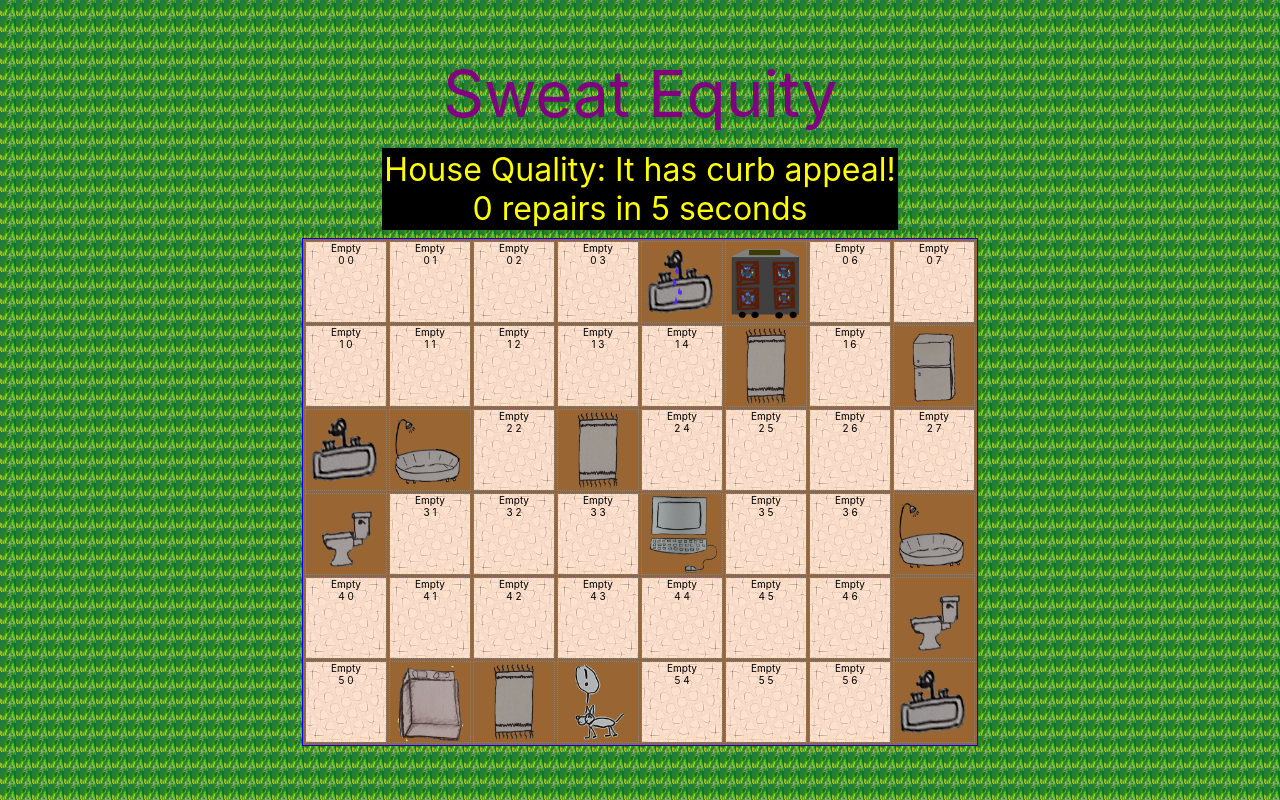
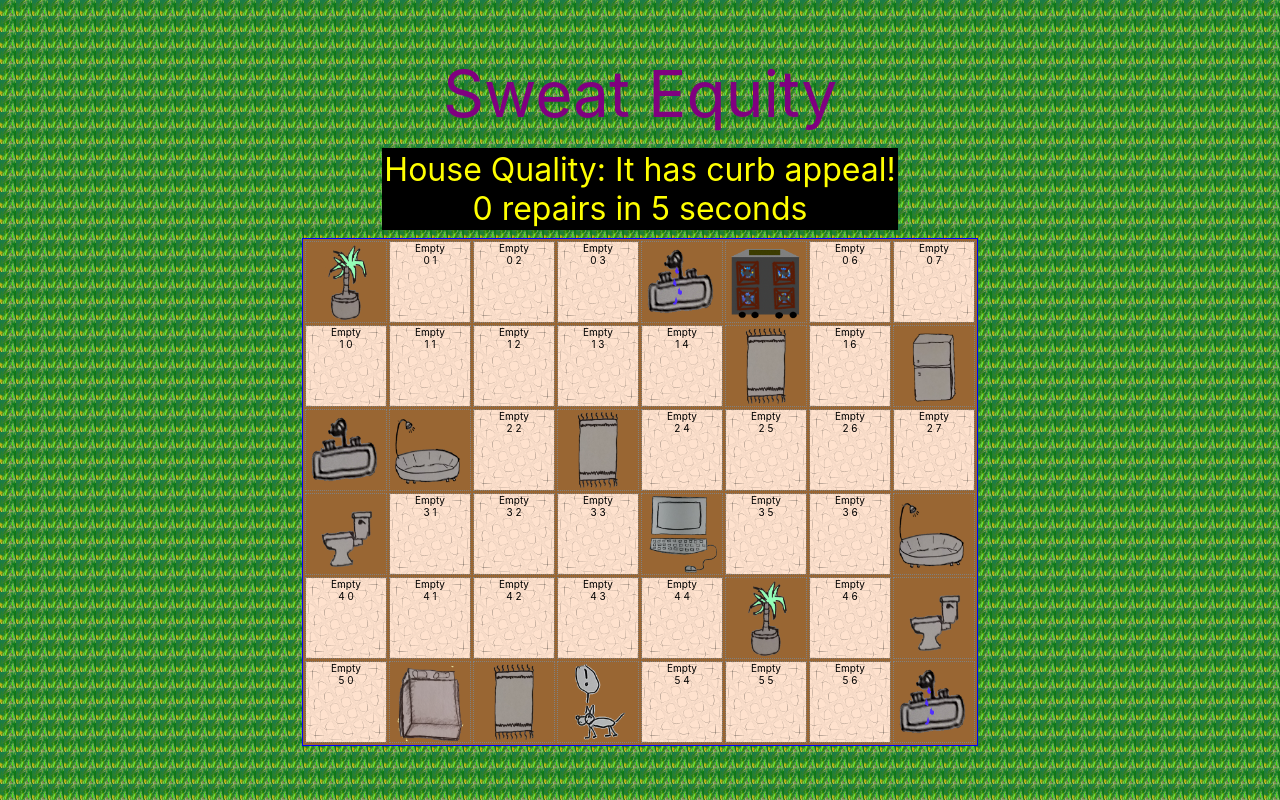
Before and after one commit to addison-grant/sweat-equity-2, a React (Create React App) app: page / in a window 1280 px wide. Built offline with nearby package versions, Linux system fonts and the light colour scheme; no server answers.

Commit message:
Add Tree Component

```diff
--- a/src/components/House.js
+++ b/src/components/House.js
@@ -1,16 +1,19 @@
 import React from 'react';
 import './House.css';
 import '../img/grasstile.png';
+
+import Empty from './Empty.js';
+
 import Sink from './Sink.js';
 import Stove from './Stove.js';
 import Toilet from './Toilet.js';
-import Empty from './Empty.js';
 import Dog from './Dog.js';
 import Computer from './Computer.js';
 import Shower from './Shower.js';
 import Refrigerator from './Refrigerator.js';
 import Bed from './Bed.js';
 import Rug from './Rug.js';
+import Tree from './Tree.js';
 
 class House extends React.Component {
   constructor(props) {
@@ -71,7 +74,7 @@ class House extends React.Component {
     }
 
     // Set up initial randomized delays.
-    startTimes.push(...[...Array(6).keys()].map(n => n * 10));
+    startTimes.push(...[...Array(10).keys()].map(n => n * 10));
     function shuffle(a) {
       for (let i = a.length - 1; i > 0; i--) {
         const j = Math.floor(Math.random() * (i + 1));
@@ -97,6 +100,8 @@ class House extends React.Component {
     addItem(5, 2, Rug);
     addItem(1, 5, Rug);
     addItem(2, 3, Rug);
+    addItem(0, 0, Tree);
+    addItem(4, 5, Tree);
   }
 
   render() {
--- /dev/null
+++ b/src/components/Tree.js
@@ -0,0 +1,45 @@
+import React, { Component } from 'react';
+import Repairable from './Repairable.js';
+import TreeImg4 from '../img/PalmTree/palmTree.png';
+import TreeImg3 from '../img/PalmTree/palmTreeBroken.png';
+import TreeImg2 from '../img/PalmTree/palmTreeDying.png';
+import TreeImg1 from '../img/PalmTree/palmTreeFire.png';
+
+import TreeSound3 from '../audio/Tree/tree-state-3.wav';
+
+class Tree extends Component {
+  render() {
+    return (
+      <Repairable
+        conditions={[
+          'Burning',
+          'Dying',
+          'Broken',
+          'Healthy'
+        ]}
+        nextStateAge={10}
+        displayName='Tree'
+        image={TreeImg1}
+        stateImages={[
+          TreeImg1,
+          TreeImg2,
+          TreeImg3,
+          TreeImg4
+        ]}
+        stateTransitionTimes={[
+          15,
+          20,
+          10,
+          5
+        ]}
+        stateTransitionSounds={[
+          TreeSound3,
+          TreeSound3
+        ]}
+        {...this.props}
+      />
+    );
+  }
+}
+
+export default Tree;
```
